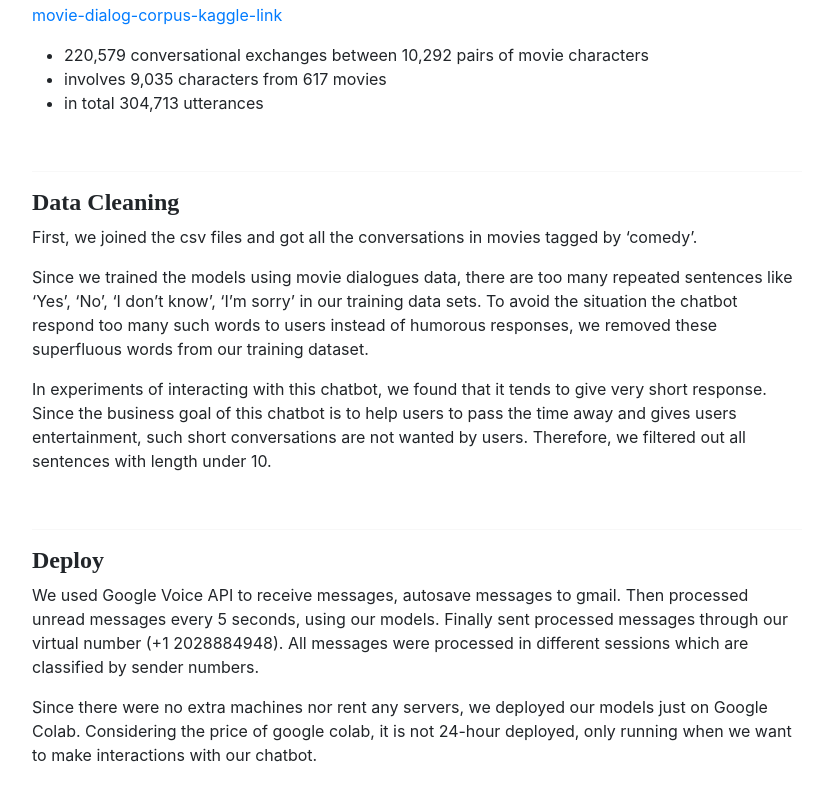
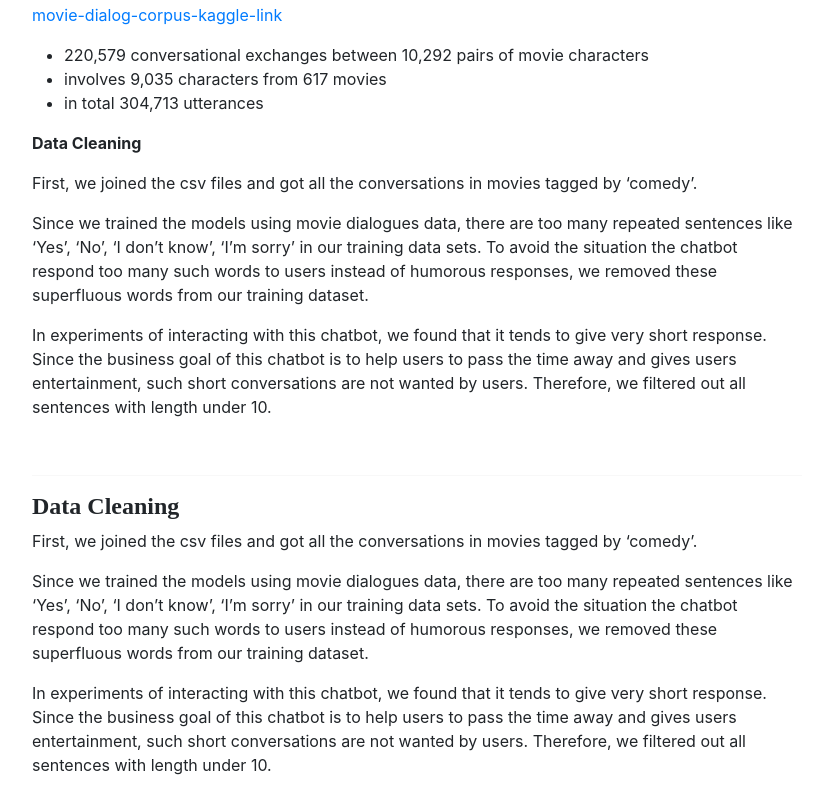
Before and after one commit to kianakaslana648/nlp-final-project, a plain HTML site: page index.html in a window 1280 px wide. Shown: the part 2939-3740 px from the top of the page, without its empty margins (223-1046 px from the left). Drawn offline with nearby package versions, Linux system fonts and the light colour scheme.

Commit message:
Update index.html

```diff
--- a/index.html
+++ b/index.html
@@ -133,10 +133,10 @@
     <h4 style='font-family: "Times New Roman", Times, serif;'>
       <strong>DataSet</strong>
     </h4>
-        <p>
-            <strong>Dataset overview:</strong>
-        </p>
         <br>
+           <p>
+              <strong>Dataset overview:</strong>
+          </p>
 
             <div class="row py-5">
               <div class="col-md-12">
@@ -165,11 +165,10 @@
                 in total 304,713 utterances
               </li>
             </ul>
-    <br>
-    <hr>
-    <h4 style='font-family: "Times New Roman", Times, serif;'>
-      <strong>Data Cleaning</strong>
-    </h4>
+
+            <p>
+              <strong>Data Cleaning</strong>
+            </p>
             <p>
                 First, we joined the csv files and got all the conversations in movies tagged by ‘comedy’.
             </P>
@@ -187,6 +186,31 @@
 
     <br>
     <hr>
+
+
+    <h4 style='font-family: "Times New Roman", Times, serif;'>
+      <strong>Data Cleaning</strong>
+    </h4>
+
+            <p>
+                First, we joined the csv files and got all the conversations in movies tagged by ‘comedy’.
+            </P>
+            <p>
+                Since we trained the models using movie dialogues data,
+                there are too many repeated sentences like ‘Yes’, ‘No’, ‘I don’t know’, ‘I’m sorry’ in our training data sets.
+                To avoid the situation the chatbot respond too many such words to users instead of humorous responses,
+                we removed these superfluous words from our training dataset.
+            </P>
+            <p>
+                In experiments of interacting with this chatbot, we found that it tends to give very short response.
+                Since the business goal of this chatbot is to help users to pass the time away and gives users entertainment,
+                such short conversations are not wanted by users. Therefore, we filtered out all sentences with length under 10.
+            </P>
+
+    <br>
+    <hr>
+
+
     <h4 style='font-family: "Times New Roman", Times, serif;'>
       <strong>Deploy</strong>
     </h4>
```
